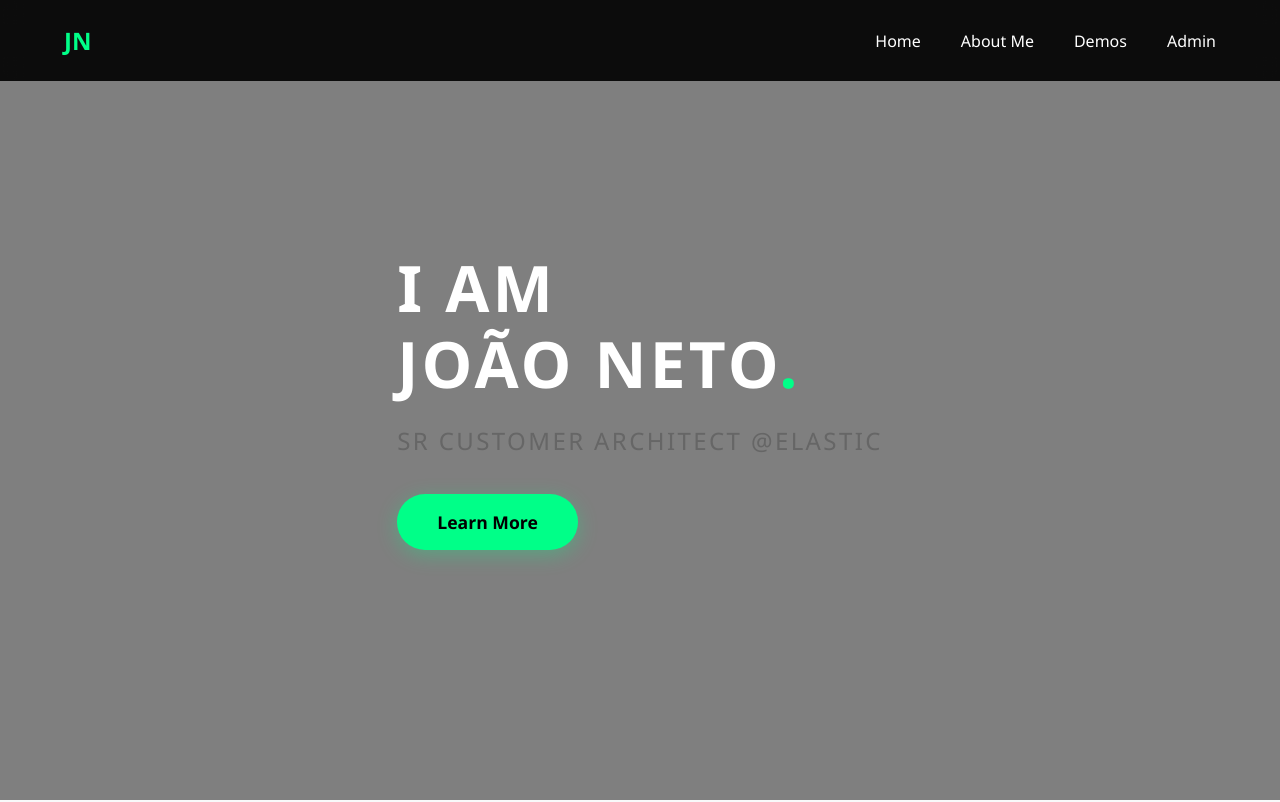
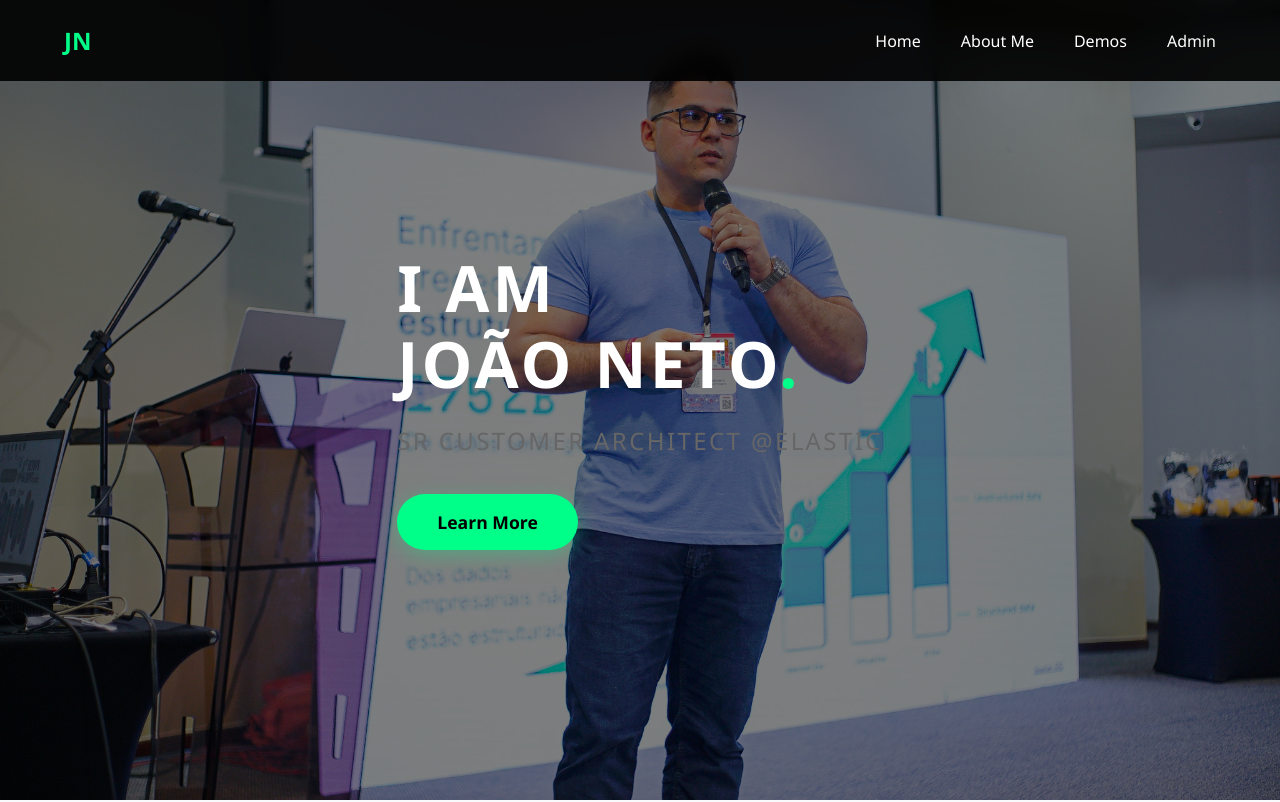
Before and after one commit to joaojneto/home-page, a plain HTML site: page index.html in a window 1280 px wide. Shown: the top 802 px of the page. Drawn offline with Linux system fonts and the light colour scheme.

Commit message:
update site!

```diff
--- a/index.html
+++ b/index.html
@@ -315,7 +315,7 @@
 
     <!-- Hero Section -->
     <section class="hero" id="home">
-        <div class="hero-bg" style="background-image: url('your-photo.jpg');"></div>
+        <div class="hero-bg" style="background-image: url('my-photo.jpg');"></div>
         <div class="hero-content">
             <h1>I AM<br>JOÃO NETO<span class="highlight">.</span></h1>
             <p>SR CUSTOMER ARCHITECT @ELASTIC</p>
```
Also changed, not shown: my-photo.jpg (added).
